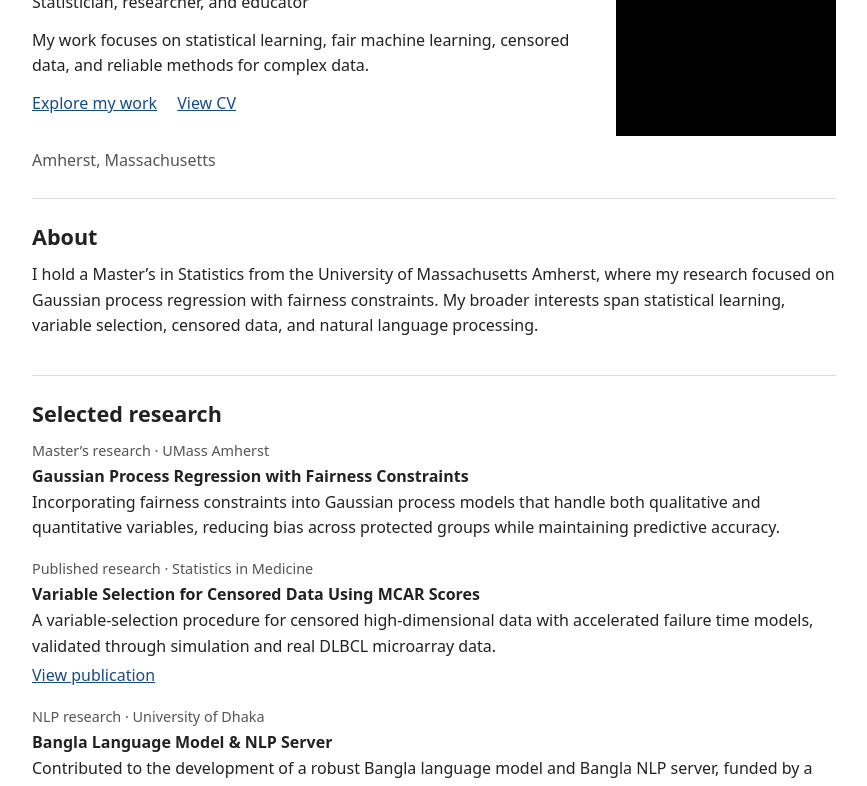
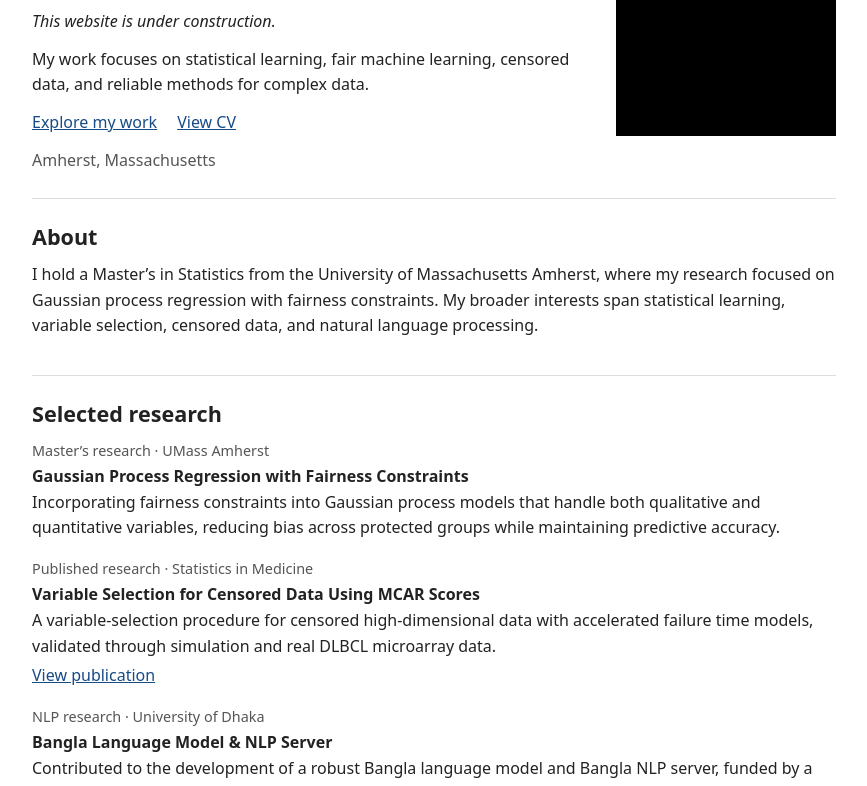
Before and after one commit to mstafsanamimi/mstafsanamimi.github.io, a plain HTML site: page index.html in a window 1280 px wide. Shown: the part 172-958 px from the top of the page, without its empty margins (206-1073 px from the left). Drawn offline with Linux system fonts and the light colour scheme.

Commit message:
Add a website construction notice

```diff
--- a/index.html
+++ b/index.html
@@ -23,6 +23,7 @@
           <div class="hero-text">
             <h1>Mst Afsana Mimi</h1>
             <p>Statistician, researcher, and educator</p>
+            <p><em>This website is under construction.</em></p>
             <p class="hero-copy">My work focuses on statistical learning, fair machine learning, censored data, and reliable methods for complex data.</p>
             <div class="hero-actions">
               <a href="#research">Explore my work</a>
```
